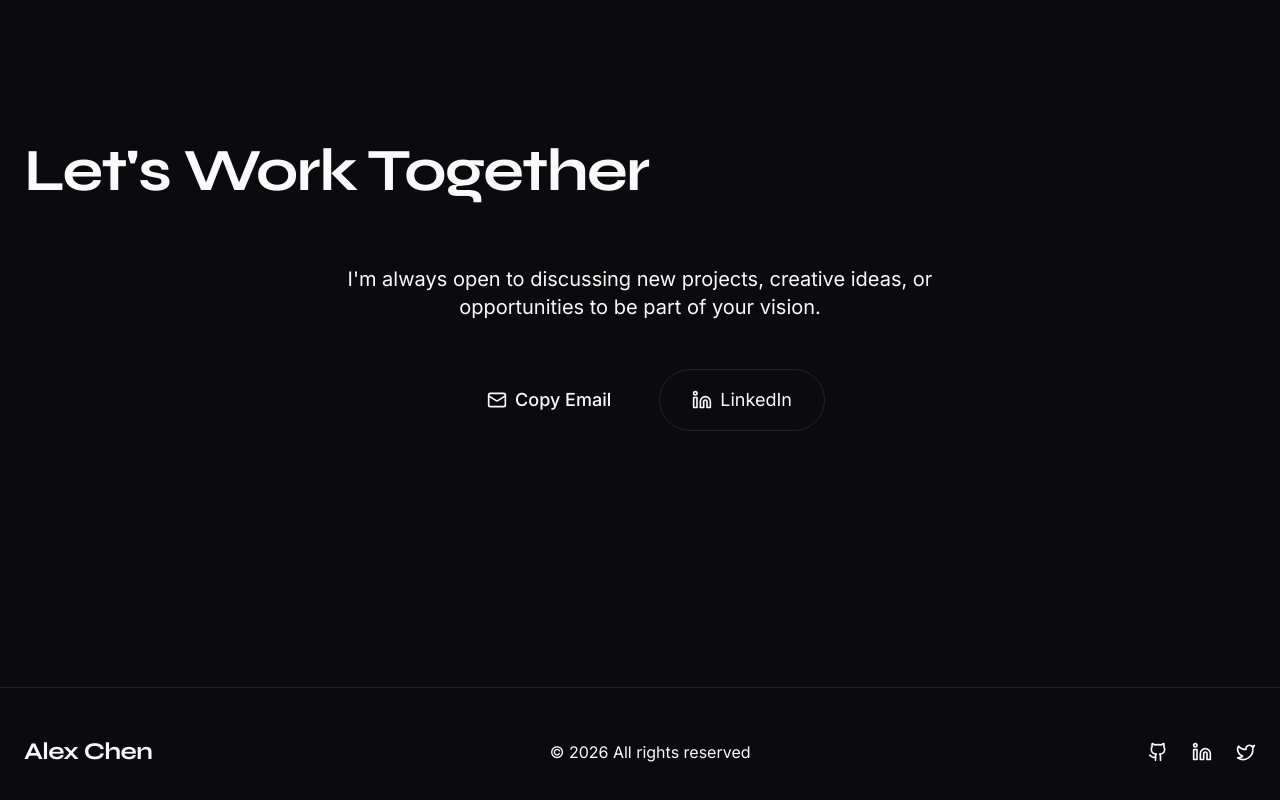
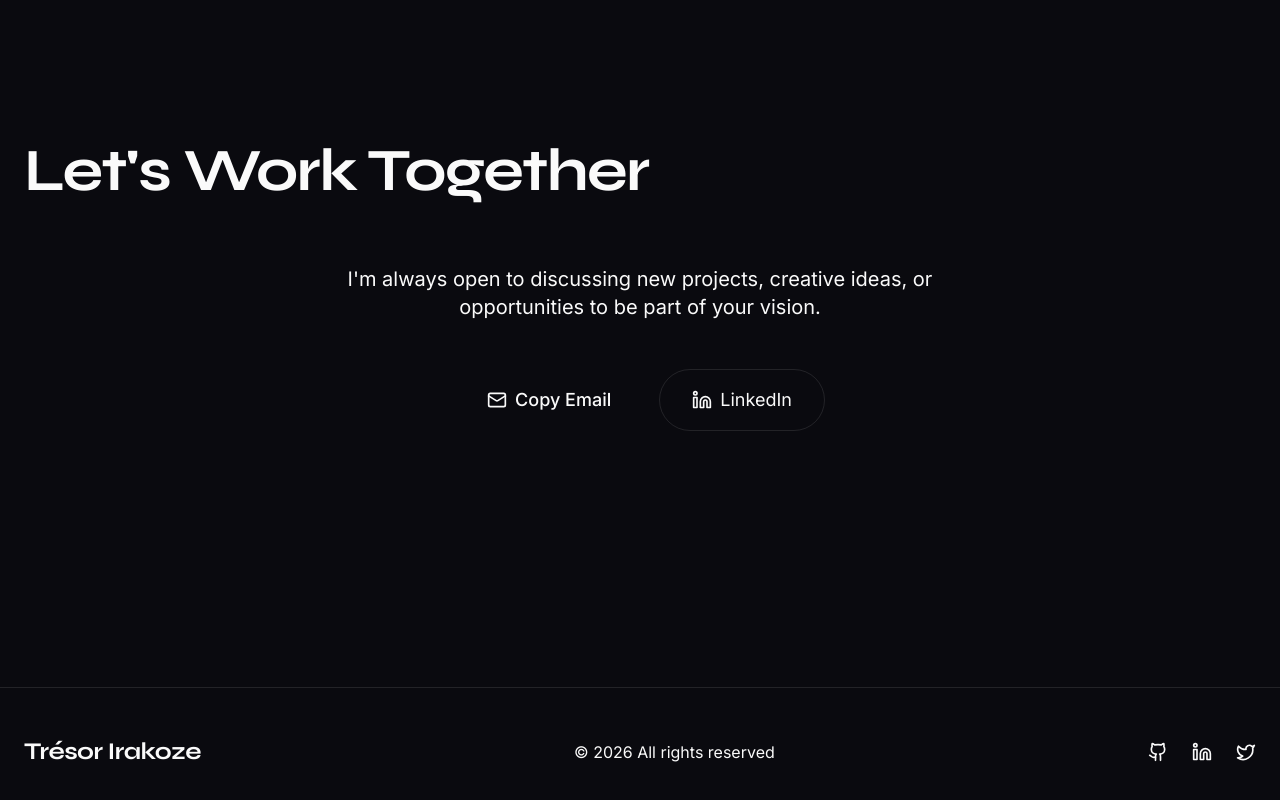
Before and after one commit to Don-tresor05/brand, a React (Vite) app: page / in a window 1280 px wide. Shown: the part 10743-11543 px from the top of the page. Built offline with nearby package versions, Linux system fonts and the light colour scheme.

Commit message:
Update footer identity

```diff
--- a/src/app/App.tsx
+++ b/src/app/App.tsx
@@ -487,7 +487,7 @@ export default function App() {
         <div className="max-w-7xl mx-auto px-6">
           <div className="flex flex-col md:flex-row justify-between items-center gap-6">
             <div className="text-2xl tracking-tight" style={{ fontFamily: 'Syne, sans-serif', fontWeight: 700 }}>
-              Alex Chen
+              Trésor Irakoze
             </div>
             <div className="text-muted-foreground">
               © 2026 All rights reserved
```
